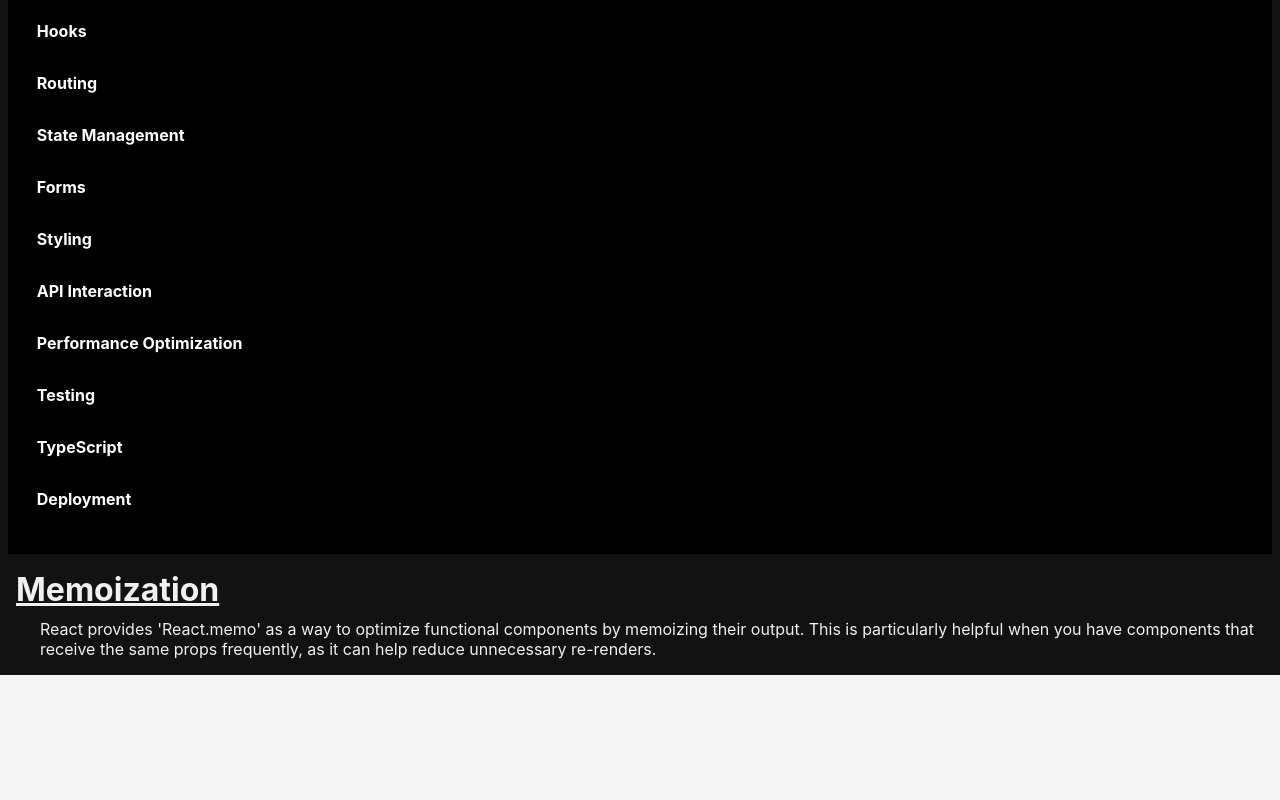
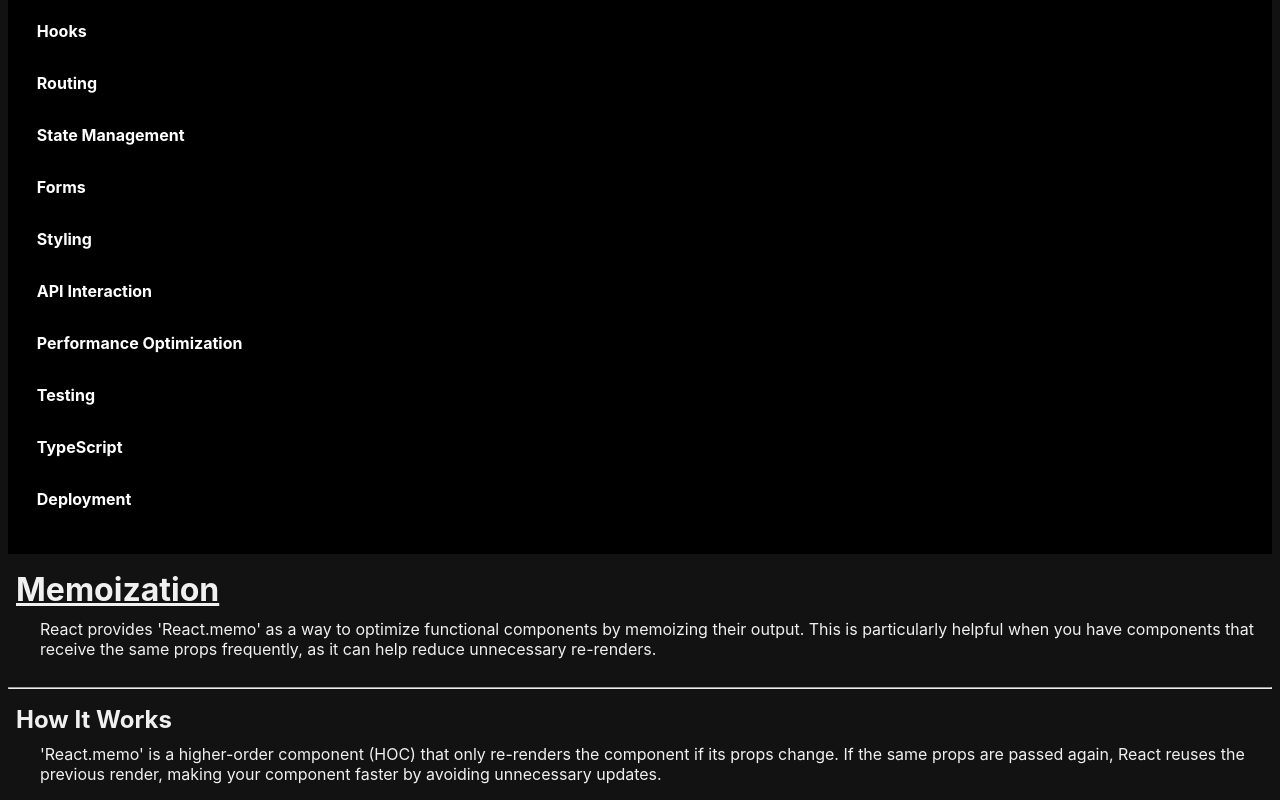
Before and after one commit to rees-kyle/react_showcase, a React (Create React App) app in the folder project/: page /react_showcase/memoization in a window 1280 px wide. Shown: the part 265-1065 px from the top of the page. Before the commit the page ends 940 px from the top, so only its background shows below. Built offline with nearby package versions, Linux system fonts and the light colour scheme.

Commit message:
Add HowItWorks component
- Added component file.
- Added to index in components folder.
- Imported and added component to page.

```diff
--- /dev/null
+++ b/project/src/components/performance_optimization/memoization/HowItWorks.js
@@ -0,0 +1,16 @@
+const HowItWorks = () => {
+  return (
+    <div>
+      <br/>
+      <hr/>
+      <h2>How It Works</h2>
+      <p>
+        'React.memo' is a higher-order component (HOC) that only re-renders the component if its props change.
+        If the same props are passed again, React reuses the previous render,
+        making your component faster by avoiding unnecessary updates.
+      </p>
+    </div>
+  );
+};
+
+export default HowItWorks;
--- a/project/src/components/performance_optimization/memoization/index.js
+++ b/project/src/components/performance_optimization/memoization/index.js
@@ -1 +1,2 @@
 export { default as Memoization } from './Memoization';
+export { default as HowItWorks } from './HowItWorks';
--- a/project/src/pages/performance_optimization/MemoizationPage.js
+++ b/project/src/pages/performance_optimization/MemoizationPage.js
@@ -1,11 +1,13 @@
 import {
-  Memoization
+  Memoization,
+  HowItWorks
 } from '../../components/performance_optimization/memoization';
 
 const MemoizationPage = () => {
   return (
     <>
       <Memoization />
+      <HowItWorks />
     </>
   );
 };
```
